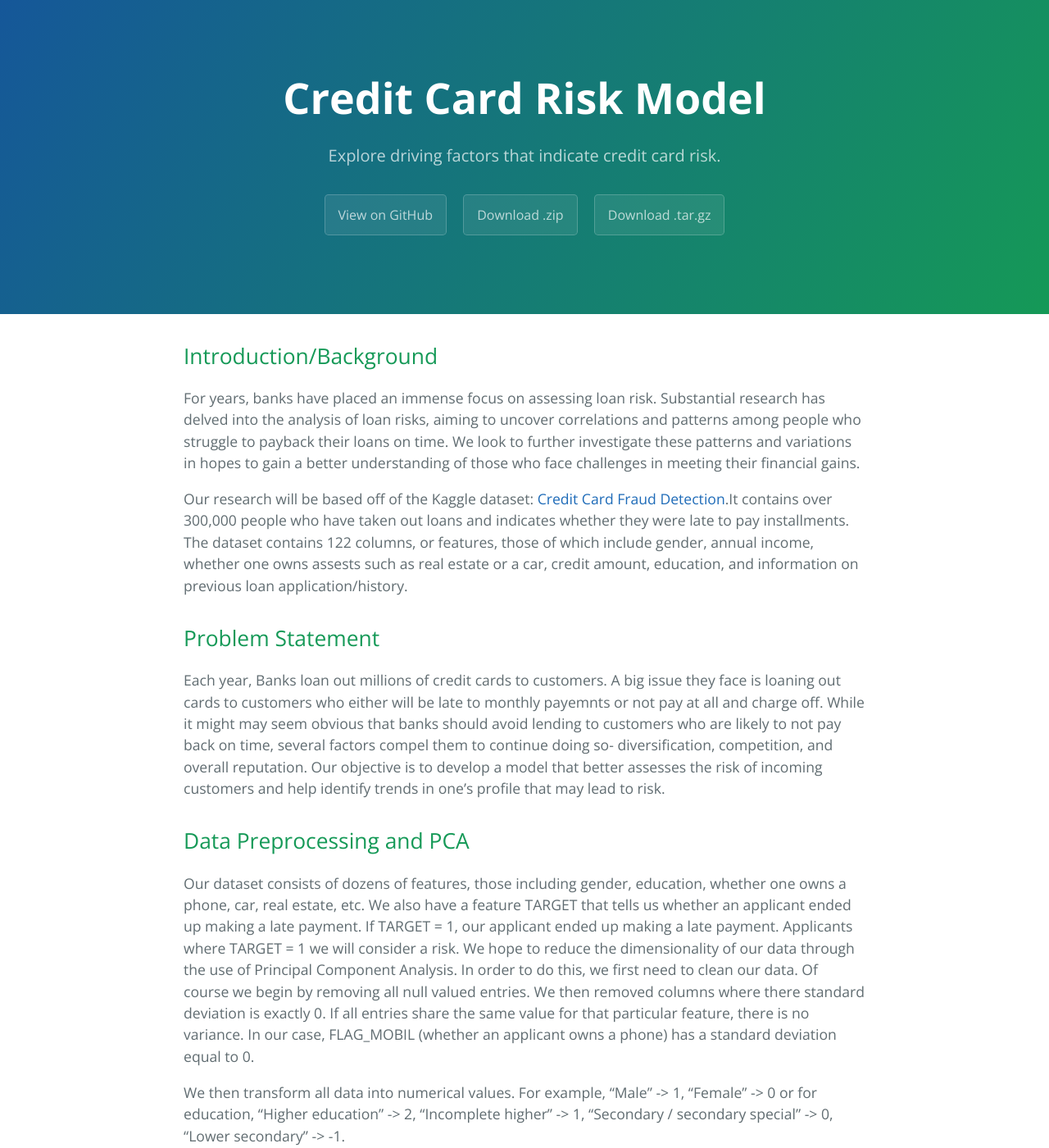
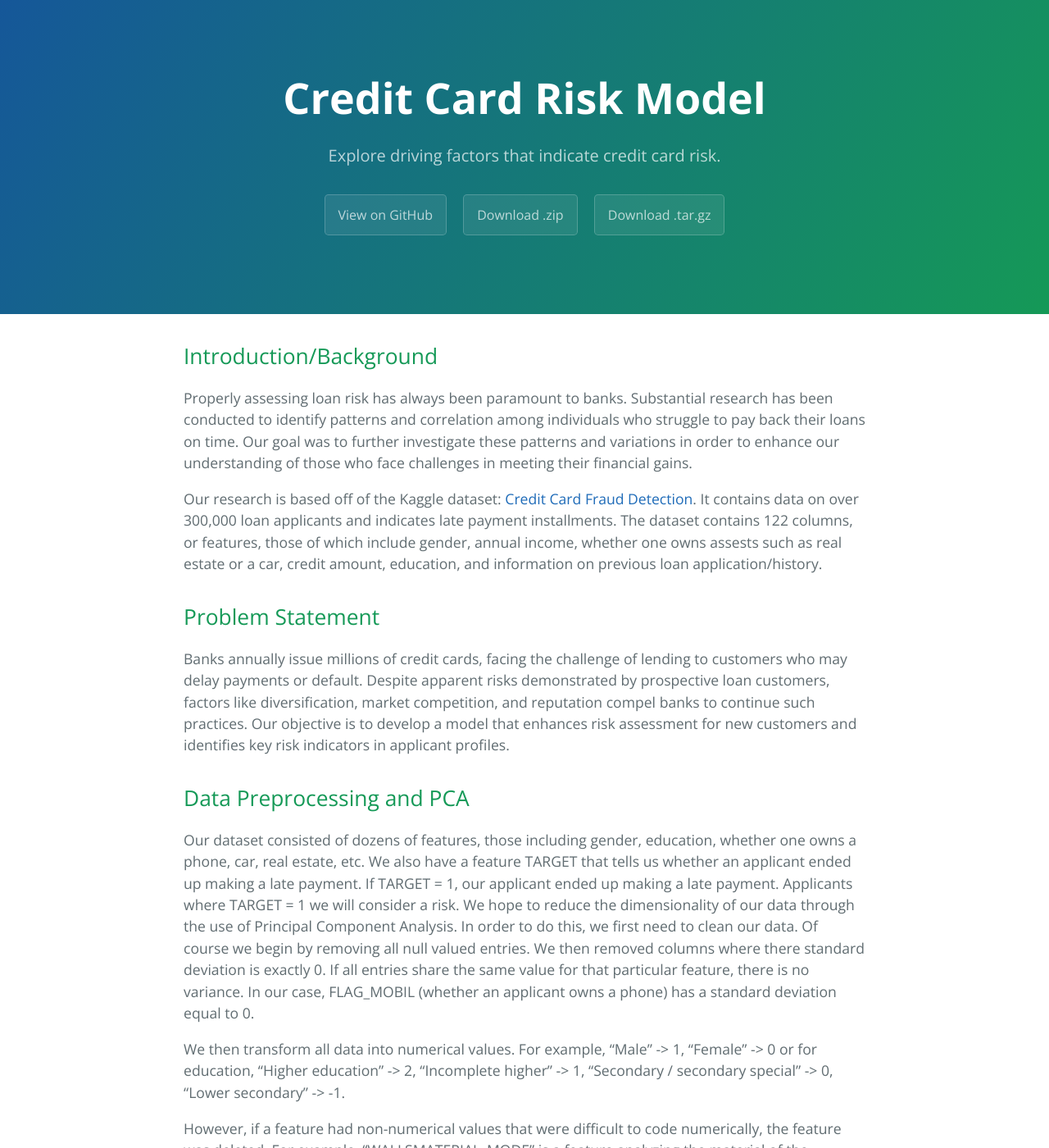
Before and after one commit to ryan-zaatari/CreditCardRisk, a Jekyll site: the page built from index.md, in a window 1280 px wide and 1400 px high. Shown: the whole window at 82% size. Built offline with Jekyll 4.4.1, drawn with Linux system fonts in a browser that asks for light colours; some of the changed text lies outside the part shown.

Commit message:
revised index.md

```diff
--- a/index.md
+++ b/index.md
@@ -6,16 +6,16 @@ title: Credit Card Risk Model
 
 ## Introduction/Background
 
-For years, banks have placed an immense focus on assessing loan risk. Substantial research has delved into the analysis of loan risks, aiming to uncover correlations and patterns among people who struggle to payback their loans on time. We look to further investigate these patterns and variations in hopes to gain a better understanding of those who face challenges in meeting their financial gains.
+Properly assessing loan risk has always been paramount to banks. Substantial research has been conducted to identify patterns and correlation among individuals who struggle to pay back their loans on time. Our goal was to further investigate these patterns and variations in order to enhance our understanding of those who face challenges in meeting their financial gains.
 
-Our research will be based off of the Kaggle dataset: [Credit Card Fraud Detection](https://www.kaggle.com/datasets/mishra5001/credit-card?select=application_data.csv).It contains over 300,000 people who have taken out loans and indicates whether they were late to pay installments. The dataset contains 122 columns, or features, those of which include gender, annual income, whether one owns assests such as real estate or a car, credit amount, education, and information on previous loan application/history.
+Our research is based off of the Kaggle dataset: [Credit Card Fraud Detection](https://www.kaggle.com/datasets/mishra5001/credit-card?select=application_data.csv). It contains data on over 300,000 loan applicants and indicates late payment installments. The dataset contains 122 columns, or features, those of which include gender, annual income, whether one owns assests such as real estate or a car, credit amount, education, and information on previous loan application/history.
 
 ## Problem Statement
 
-Each year, Banks loan out millions of credit cards to customers. A big issue they face is loaning out cards to customers who either will be late to monthly payemnts or not pay at all and charge off. While it might may seem obvious that banks should avoid lending to customers who are likely to not pay back on time, several factors compel them to continue doing so- diversification, competition, and overall reputation. Our objective is to develop a model that better assesses the risk of incoming customers and help identify trends in one's profile that may lead to risk.
+Banks annually issue millions of credit cards, facing the challenge of lending to customers who may delay payments or default. Despite apparent risks demonstrated by prospective loan customers, factors like diversification, market competition, and reputation compel banks to continue such practices. Our objective is to develop a model that enhances risk assessment for new customers and identifies key risk indicators in applicant profiles.
 
 ## Data Preprocessing and PCA
-Our dataset consists of dozens of features, those including gender, education, whether one owns a phone, car, real estate, etc. We also have a feature TARGET that tells us whether an applicant ended up making a late payment. If TARGET = 1, our applicant ended up making a late payment. Applicants where TARGET = 1 we will consider a risk. We hope to reduce the dimensionality of our data through the use of Principal Component Analysis. In order to do this, we first need to clean our data. Of course we begin by removing all null valued entries. We then removed columns where there standard deviation is exactly 0. If all entries share the same value for that particular feature, there is no variance. In our case, FLAG_MOBIL (whether an applicant owns a phone) has a standard deviation equal to 0.
+Our dataset consisted of dozens of features, those including gender, education, whether one owns a phone, car, real estate, etc. We also have a feature TARGET that tells us whether an applicant ended up making a late payment. If TARGET = 1, our applicant ended up making a late payment. Applicants where TARGET = 1 we will consider a risk. We hope to reduce the dimensionality of our data through the use of Principal Component Analysis. In order to do this, we first need to clean our data. Of course we begin by removing all null valued entries. We then removed columns where there standard deviation is exactly 0. If all entries share the same value for that particular feature, there is no variance. In our case, FLAG_MOBIL (whether an applicant owns a phone) has a standard deviation equal to 0.
 
 We then transform all data into numerical values. For example, "Male" -> 1, "Female" -> 0 or for education, "Higher education" -> 2, "Incomplete higher" -> 1, "Secondary / secondary special"  -> 0, "Lower secondary" -> -1.
 
@@ -50,7 +50,7 @@ Even though our Principal Component Analysis only retains ~17% of the variance w
 ## Classification Models
 
 ### Neural Network
-The first model we will use to analyze loan applicants is a Neural Network. We chose a neural network to be one of our models due to the many avaialable pre-existing archiechtures there are for binary classification. Our training data will be 80% of our initial dataset, and the dataset we will be working with will consist of enough features to retain 85% of the initial variance. Before analyze the results of this model, we have to address the fact that our training data is imbalanced. If not, our model can always predict a person is not a risk and be correct ~90% of the time. The following is our initial training data.
+We chose a Neural Network for its proficiency in binary classification. We trained on 80% of our initial dataset, balancing it to address the skew towards non-risk applicants, and ensuring that it has enough features to retain 85% of the initial variance. We ensured that the dataset was balanced in order to ensure that our model doesn't always predict a person to not be a risk and be correct more than ~90% of the time. The following is our initial training data.
 
 ![Alt text](<Imbalanced Data.png>)
 
@@ -101,7 +101,7 @@ Our model's precision for risk clients is 0.13. This means out of every 100 time
 As we can see, the following architectures perform no better. Our seems to still overfit to our data as training loss is decreasing whereas our testing loss seems to increase overtime. As a result, we tested the arcitechtures again with "dropout" neurons with hopes of correcting our overfitting issue. The graphs of these particular results are not provided, as a the accuracy after 25 epochs is within 1-2% of the networks without "dropout" neurons.
 
 ### Random Forest Classifier
-The second model we chose to use is a Random Forest Classifier. The reason behind this choice is because random forest classifiers are generally harder to overfit. We thought this would be a great choice for a second, as our Neural Network tended to overfit our data. There are three parameters we dealt in our Random Forest Classifier.
+The second model we chose to use is a Random Forest Classifier. We chose random forest classifier because they generally withstand overfitting, and our Neural Network tended to overfit our data. There are three parameters we dealt in our Random Forest Classifier.
 
 * n_estimators: The number of trees in the forest
 * min_samples_leaf: The minimum number of samples required to split an internal node
@@ -128,7 +128,7 @@ What then are possible reasons for this lack of precision in "Fraudulent Clients
 Another possible cause that has led to a lack of precision in our models happens to lie in the data itself. We believe the labelling of a "Fraudlent Client" is too broad. What do we mean by this? A client who pays mulitple installments late every month is labelled "Fraudulent" in our dataset. Now suppose we have a client who has paid all installments of past loans ontime but completely forgot to pay their last installment ontime, and as a result they pay it a day or two late. They are also labelled as "Fraudulent" in our dataset. This severity of late payments is not distinguished in our dataset, which may be making it hard for our model to have a high precision on fraudulent clients. This would also explain why PCA showed no features that held a significant amount of variance over the others.
 
 ## Conclusion
-We definitely have a better understanding of our data and believe methods such as RCF are appropriate models for the following problem, as it seems to better avoid overfitting than that of neural networks. To improve our model, it would be good to vary the ways we choose to optimize our parameters- whether that is changing our metric of optimization, optimizing our parameters on a wider range of values, or additionally optimizing our parameter **n_estimators**.
+Our project resulted in a robust model for credit risk assessment. We have a better understanding of our data and believe methods such as RCF are appropriate models for the following problem, as it seems to better avoid overfitting than that of neural networks. We can continue refining our models and methods, exploring parameter optimization- either changing our metric of optimization, optimizing our parameters on a wider range of values, or further optimizing the **n_estimators** parameter.
 
 ### Contribution Table
 
```
